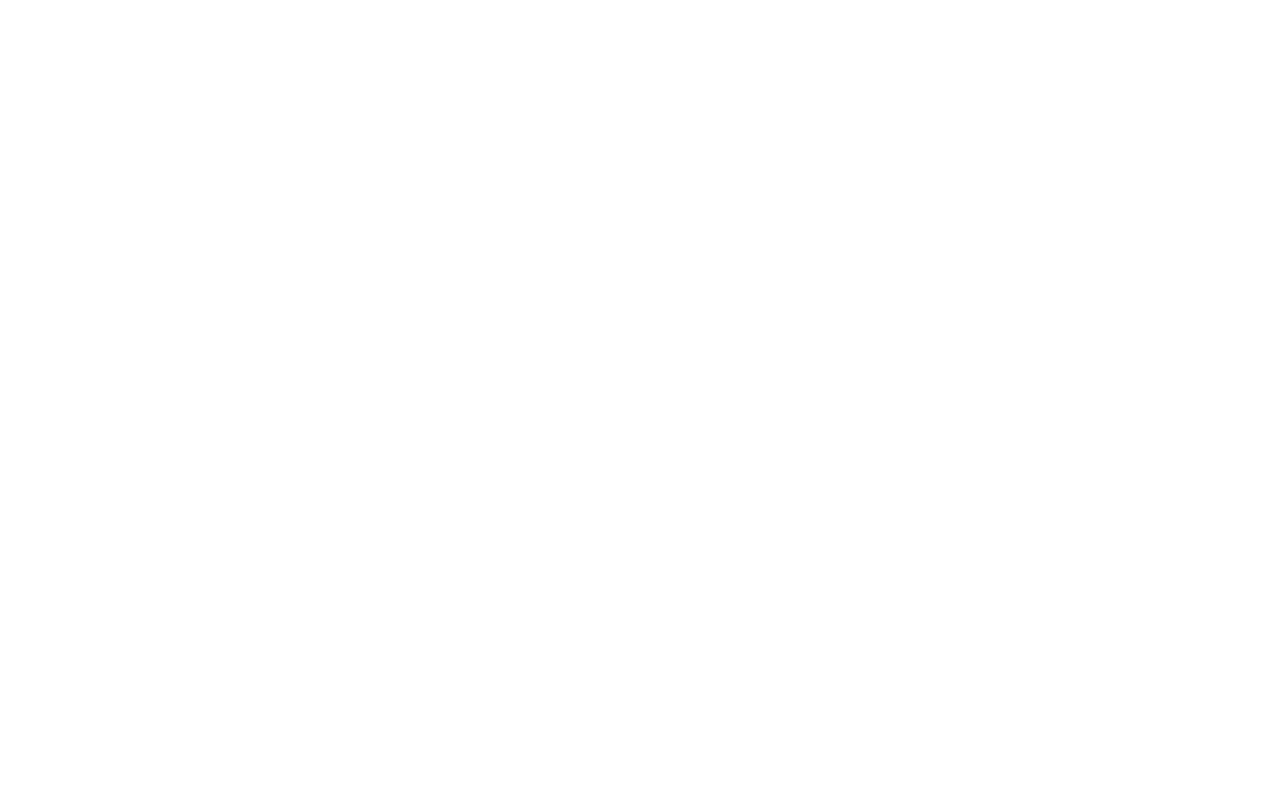
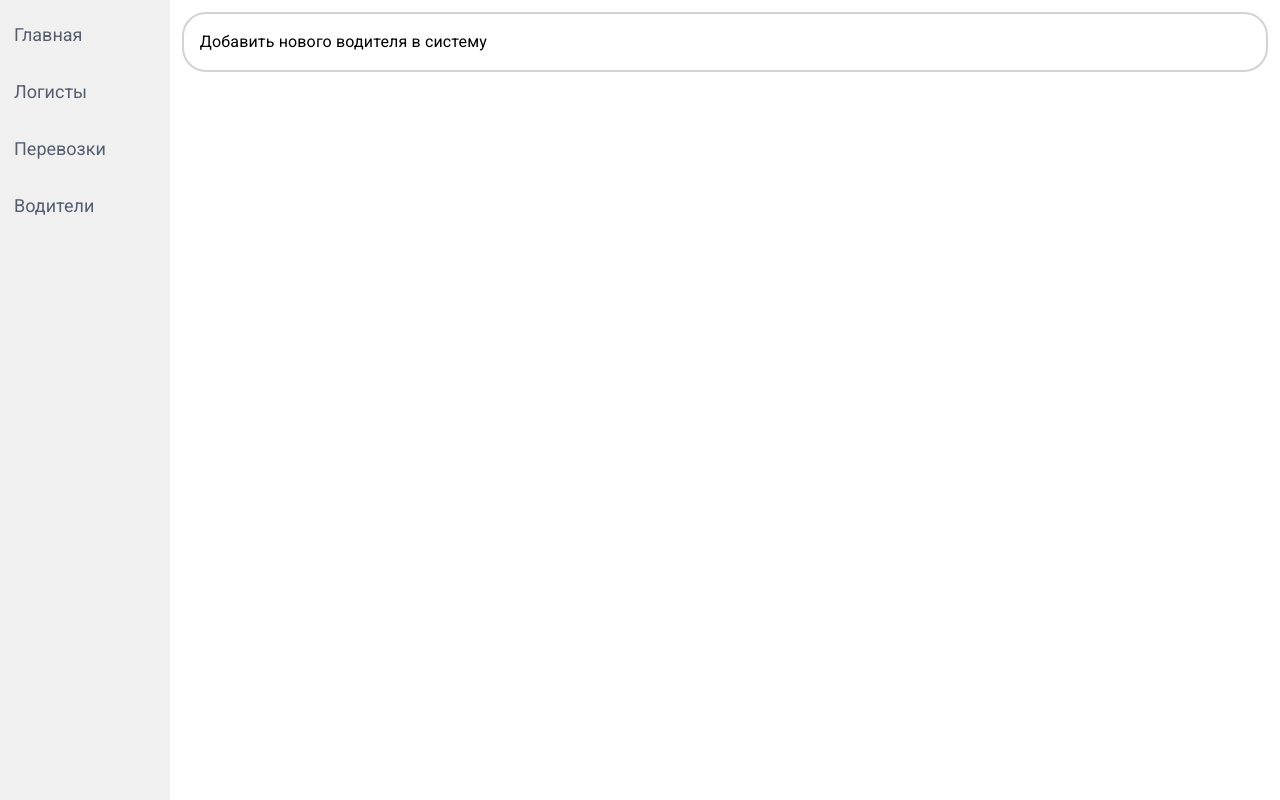
Before and after one commit to krllmm/WebLogistics, a React (Vite) app: page /drivers/add in a window 1280 px wide. Before the commit this address had no page. Built offline with nearby package versions, Linux system fonts and the light colour scheme.

Commit message:
add driver page with link

```diff
--- a/src/App.tsx
+++ b/src/App.tsx
@@ -1,9 +1,10 @@
-import Driver from './pages/driver';
+import Drivers from './pages/driver/all';
 import { BrowserRouter, Route, Routes } from 'react-router-dom';
 import Layout from './pages/layout';
 import Logist from './pages/logist';
 import Delivery from './pages/delivery';
 import Home from './pages/home';
+import AddDriver from './pages/driver/add';
 
 function App() {
 
@@ -15,7 +16,10 @@
           <Route index element={<Home />} />
           <Route path="logists" element={<Logist />} />
           <Route path="deliveries" element={<Delivery />} />
-          <Route path="driver" element={<Driver />} />
+          <Route path="drivers">
+            <Route path="all" element={<Drivers />} />
+            <Route path="add" element={<AddDriver />} />
+          </Route>
         </Route>
       </Routes>
     </BrowserRouter>
--- a/src/components/DriverCard.tsx
+++ b/src/components/DriverCard.tsx
@@ -1,5 +1,5 @@
 import { Box, Typography } from "@mui/material";
-import { Driver } from "../pages/driver";
+import { Driver } from "../pages/driver/all";
 
 interface DriverProps{
     driver: Driver,
--- a/src/components/Sidebar.tsx
+++ b/src/components/Sidebar.tsx
@@ -19,7 +19,7 @@
 
         <MenuItem path="deliveries" title="Перевозки" />
 
-        <MenuItem path="driver" title="Водители" />
+        <MenuItem path="drivers/all" title="Водители" />
 
       </Stack>
     </>
--- /dev/null
+++ b/src/pages/driver/add.tsx
@@ -0,0 +1,15 @@
+import { Box, Typography } from "@mui/material";
+
+export default function AddDriver() {
+    return (
+        <>
+        <Box sx={{
+            border: "2px solid lightgrey",
+            borderRadius: "24px",
+            padding: 2,
+        }}>
+            <Typography>Добавить нового водителя в систему</Typography>
+            </Box>
+        </>
+    )
+}
--- a/src/pages/driver.tsx
+++ b/src/pages/driver/all.tsx
@@ -1,8 +1,10 @@
 import { useEffect, useState } from "react"
 import Box from '@mui/material/Box';
-import { itemService } from "../../services/api/endpoints/item";
-import Header from "../components/Header";
-import DriverCard from "../components/DriverCArd";
+import { itemService } from "../../../services/api/endpoints/item";
+import Header from "../../components/Header";
+import DriverCard from "../../components/DriverCard";
+import { Button } from "@mui/material";
+import { NavLink } from "react-router-dom";
 
 export interface DriverDeliveries {
   from: string,
@@ -54,14 +56,35 @@
   return (
     <Box sx={{
       padding: 2,
+      display: "flex",
+      flexDirection: "column",
     }}>
       {apiError && <div>{apiError}</div>}
 
       <Header title="Водители" />
 
       {drivers.map((driver, index) => (
-        <DriverCard key={index} driver={driver}/>
+        <DriverCard key={index} driver={driver} />
       ))}
+
+      <NavLink to="/drivers/add" style={{
+        alignSelf: "flex-end"
+      }}>
+        <Button sx={{
+          backgroundColor: "#8EBB8E",
+          marginTop: 2,
+          color: "#000",
+          borderRadius: "12px",
+          py: 1,
+          px: 3,
+          textDecoration: "none",
+          "&:hover": {
+            backgroundColor: "#1C771C",
+          }
+        }}>
+          Добавить водителя
+        </Button>
+      </NavLink>
 
     </Box>
   )
```
